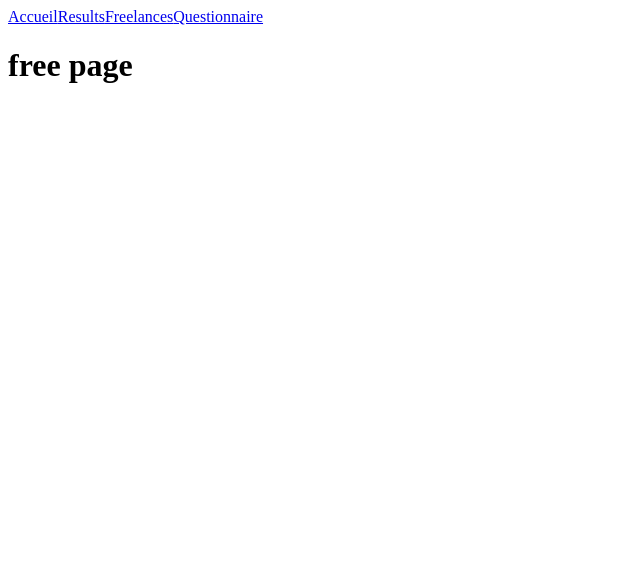
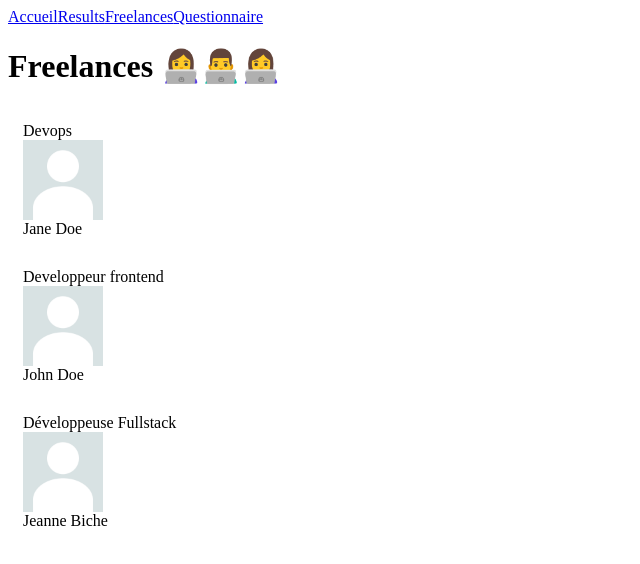
Before and after one commit to TanguyMi/Cours_OpenClassRoom_create_app_react, a React (Create React App) app in the folder shiny-agency/: page /Freelances in a window 1280 px wide. Shown: the top 564 px of the page, without its empty margins (0-640 px from the left). Built offline with nearby package versions, Linux system fonts and the light colour scheme.

Commit message:
exo2 fini

```diff
--- a/shiny-agency/package.json
+++ b/shiny-agency/package.json
@@ -7,6 +7,7 @@
     "@testing-library/react": "^11.1.0",
     "@testing-library/user-event": "^12.1.10",
     "prettier": "^3.0.0",
+    "prop-types": "^15.8.1",
     "react": "^17.0.1",
     "react-dom": "^17.0.1",
     "react-router-dom": "^6.10.0",
--- /dev/null
+++ b/shiny-agency/src/components/Card/index.jsx
@@ -0,0 +1,24 @@
+import PropTypes from 'prop-types';
+import DefaultPicture from '../../assets/profile.jpeg';
+
+function Card({ label, title, picture }) {
+      return (
+            <div style={{ display: 'flex', flexDirection: 'column', padding: 15 }}>
+                  <span>{label}</span>
+                  <img src={picture} alt='freelance' height={80} width={80} />
+                  <span>{title}</span>
+            </div>
+      );
+}
+
+Card.propTypes = {
+      label: PropTypes.string.isRequired,
+      title: PropTypes.string.isRequired,
+      picture: PropTypes.string.isRequired
+};
+Card.defaultProps = {
+      label: '',
+      title: '',
+      picture: DefaultPicture
+};
+export default Card;
--- a/shiny-agency/src/pages/Freelances/index.jsx
+++ b/shiny-agency/src/pages/Freelances/index.jsx
@@ -1,7 +1,32 @@
+import Card from '../../components/Card';
+
+const freelanceProfiles = [
+      {
+            name: 'Jane Doe',
+            jobTitle: 'Devops'
+      },
+      {
+            name: 'John Doe',
+            jobTitle: 'Developpeur frontend'
+      },
+      {
+            name: 'Jeanne Biche',
+            jobTitle: 'Développeuse Fullstack'
+      }
+];
+
 function Freelances() {
       return (
             <div>
-                  <h1>free page</h1>
+                  <h1>Freelances 👩‍💻👨‍💻👩‍💻</h1>
+                  {freelanceProfiles.map((profile, index) => (
+                        <Card
+                              key={`${profile.name}-${index}`}
+                              label={profile.jobTitle}
+                              picture={profile.picture}
+                              title={profile.name}
+                        />
+                  ))}
             </div>
       );
 }
```
Also changed, not shown: shiny-agency/src/assets/profile.jpeg (added), 1 other file (tests, documents, lock files or other folders).
